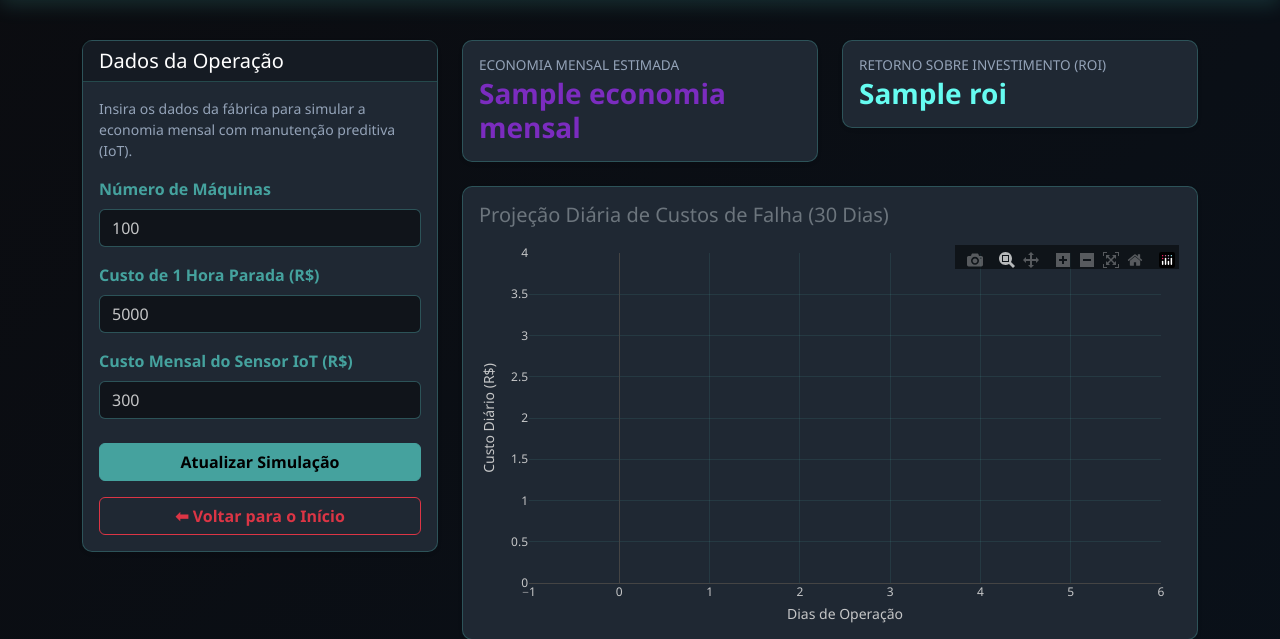
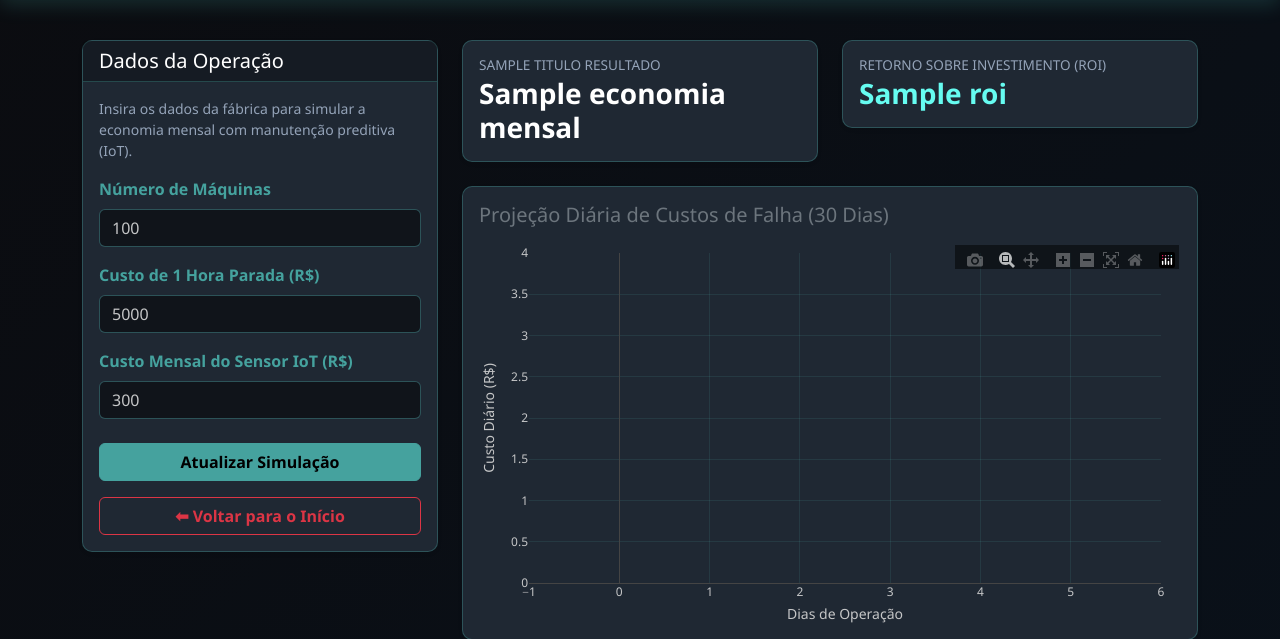
Before and after one commit to Lucca-LBF/projeto-nexus, a Django app: template simulador/templates/simulador/resultado.html in a window 1280 px wide. Shown: the part 80-719 px from the top of the page. Run offline with Django 5.2, Linux system fonts and the light colour scheme; the template is opened without the code that fills it: most values are stand-ins (such as "Sample title", 1, 10 or a date in 2020); some libraries are stand-ins or nearby versions.

Commit message:
simulator number fix

```diff
--- a/simulador/templates/simulador/resultado.html
+++ b/simulador/templates/simulador/resultado.html
@@ -47,8 +47,10 @@
             <div class="col-md-6">
                 <div class="card shadow-sm border-0 card-economia mb-3 mb-md-0">
                     <div class="card-body">
-                        <h6 class="text-muted text-uppercase mb-1" style="font-size: 0.85rem;">Economia Mensal Estimada</h6>
-                        <h3 class="text-success mb-0 fw-bold">{{ economia_mensal }}</h3>
+                        <h6 class="text-muted text-uppercase mb-1" style="font-size: 0.85rem;">
+                        {{ titulo_resultado }}
+                        </h6>
+                        <h3 class="{{ cor_economia }} mb-0 fw-bold">{{ economia_mensal }}</h3>
                     </div>
                 </div>
             </div>
--- a/simulador/views.py
+++ b/simulador/views.py
@@ -14,12 +14,12 @@ def calcular_simulacao(request):
 
     dias_simulados = 30
     np.random.seed(42)
-    media_horas_perdidas_dia = num_maquinas * 0.05
+    media_horas_perdidas_dia = num_maquinas * 0.04
 
     horas_paradas_sem_iot = np.random.normal(loc=media_horas_perdidas_dia, scale=media_horas_perdidas_dia * 0.3, size=dias_simulados)
     horas_paradas_sem_iot = np.clip(horas_paradas_sem_iot, media_horas_perdidas_dia * 0.2, None)
     custo_diario_sem_iot = horas_paradas_sem_iot * custo_hora_parada
-    reducao_tempo_parada = 0.25
+    reducao_tempo_parada = 0.15
 
     horas_paradas_com_iot = horas_paradas_sem_iot * (1 - reducao_tempo_parada)
     ruido_iot = np.random.normal(loc=0, scale=media_horas_perdidas_dia * 0.05, size=dias_simulados)
```
